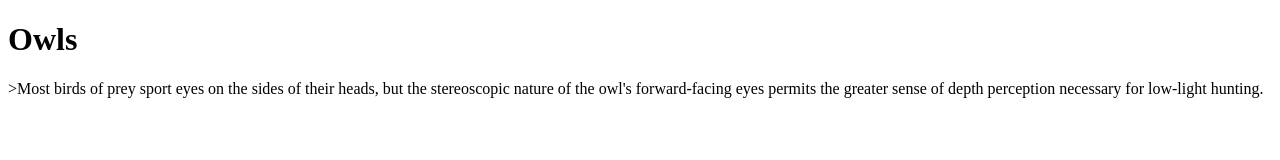
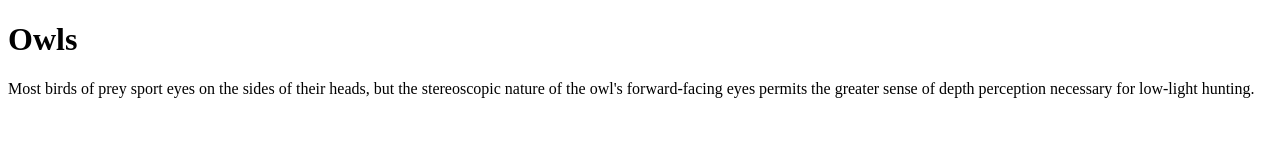
Before and after one commit to Victor-ddc/Victor, a plain HTML site: page index.html in a window 1280 px wide. Drawn offline with Linux system fonts and the light colour scheme.

Commit message:
Fix typo

```diff
--- a/index.html
+++ b/index.html
@@ -7,7 +7,7 @@
 
     <h1>Owls</h1>
 
-      <p>>Most birds of prey sport eyes on the sides of their heads,
+      <p>Most birds of prey sport eyes on the sides of their heads,
     but the stereoscopic nature of the owl's forward-facing eyes permits the greater
     sense of depth perception necessary for low-light hunting.
   </p>
```
